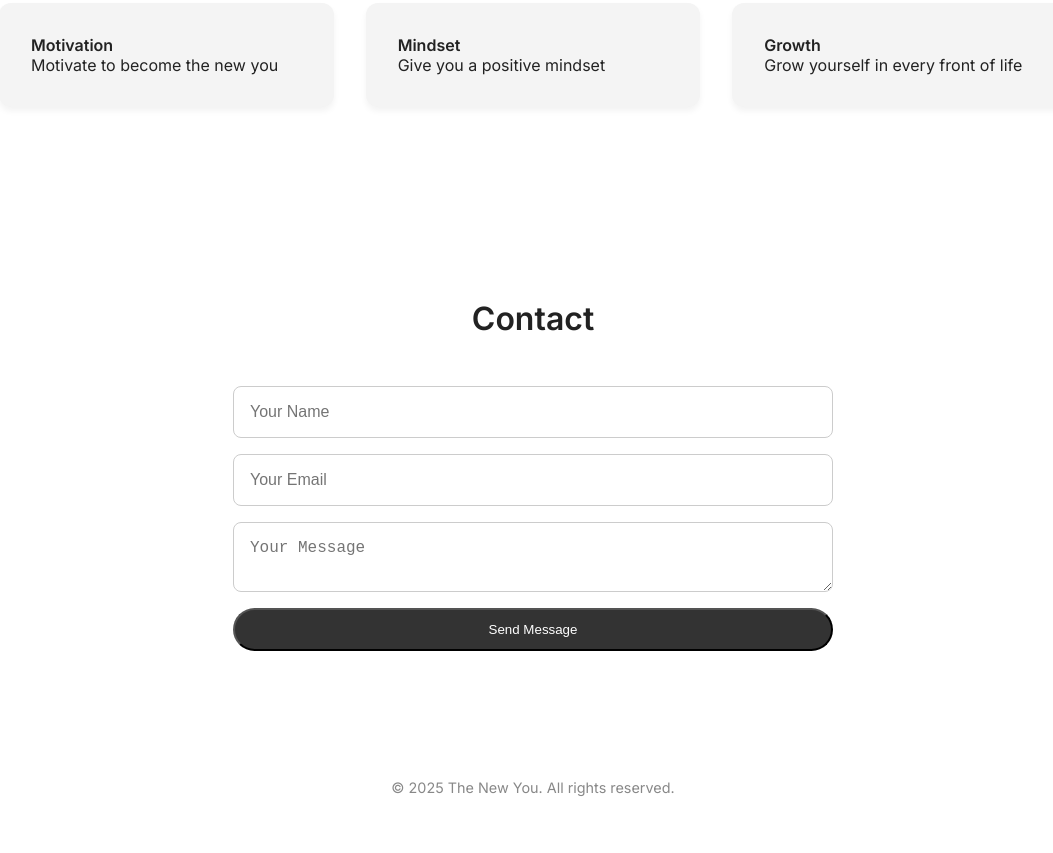
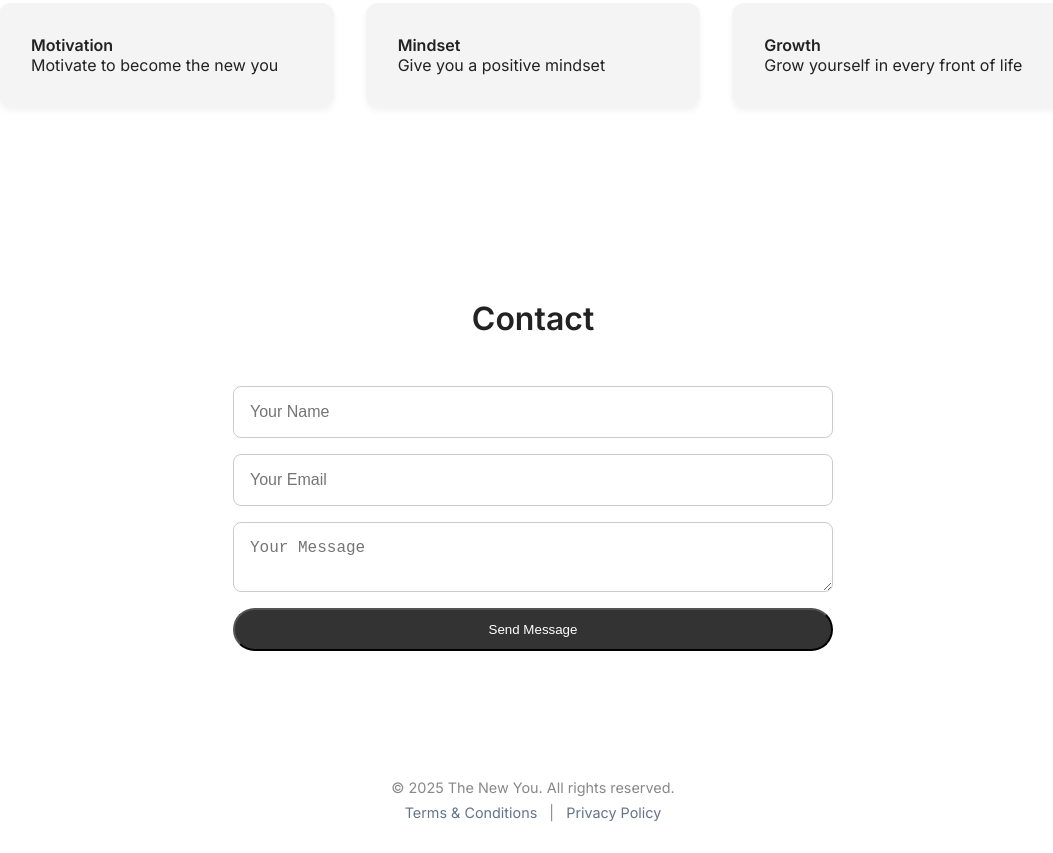
Before and after one commit to viditdas/viditdas.github.io, a plain HTML site: page index.html in a window 1280 px wide. Shown: the part 980-1833 px from the top of the page, without its empty margins (107-1160 px from the left). Before the commit the page ends 1808 px from the top, so only its background shows below. Drawn offline with Linux system fonts and the light colour scheme.

Commit message:
Add files via upload

```diff
--- a/index.html
+++ b/index.html
@@ -68,10 +68,15 @@
   </section>
 
   <footer class="footer fade-in">
-    <div class="container">
-      <p>&copy; 2025 The New You. All rights reserved.</p>
+  <div class="container">
+    <p>&copy; 2025 The New You. All rights reserved.</p>
+    <div class="legal-links">
+      <a href="documentation/Terms and Conditions for The-New-You.pdf" target="_blank" rel="noopener noreferrer">Terms & Conditions</a>
+      <span> | </span>
+      <a href="documentation/Privacy Policy for The-New-You.pdf" target="_blank" rel="noopener noreferrer">Privacy Policy</a>
     </div>
-  </footer>
+  </div>
+</footer>
 
   <script src="js/script.js"></script>
 </body>
```
